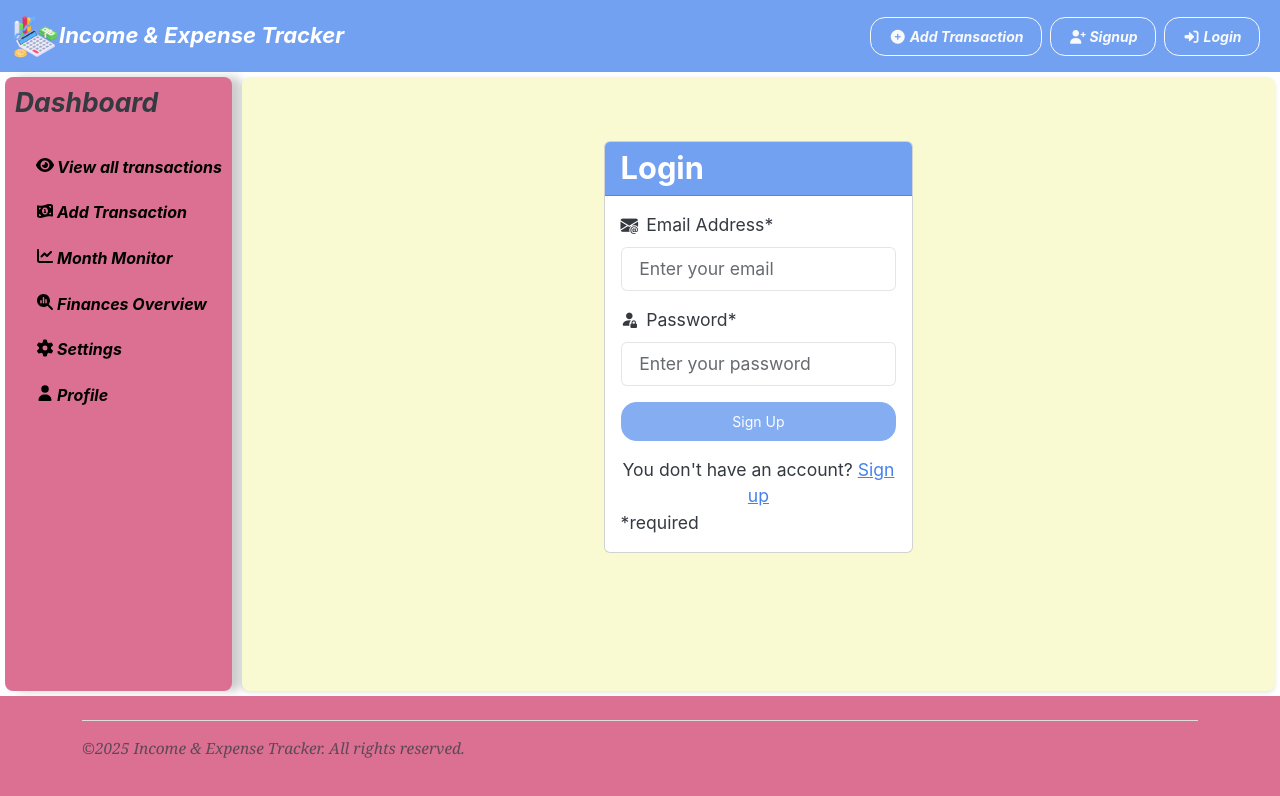
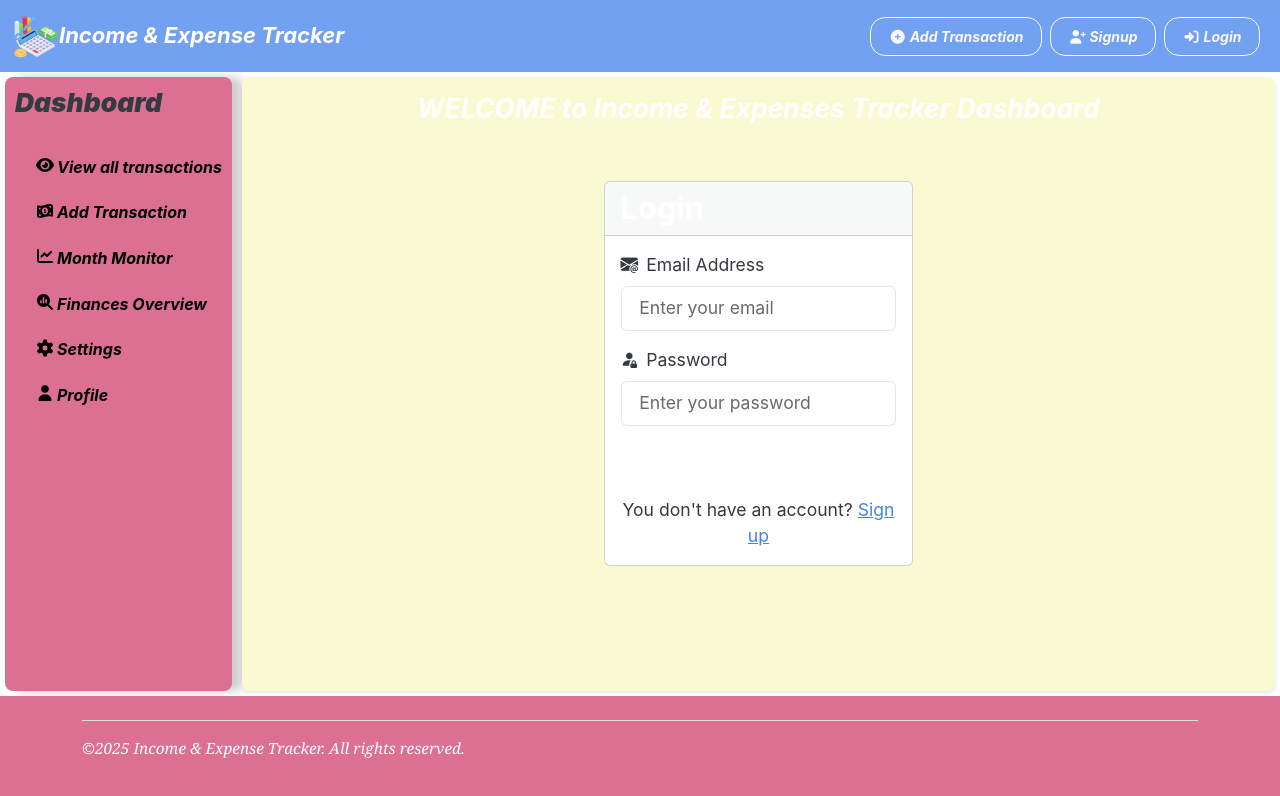
Before and after one commit to nsimat/Expenses.API, an Angular app in the folder Expenses.Frontend/: page /login in a window 1280 px wide. Shown: the top 796 px of the page. Built offline with nearby package versions, Linux system fonts and the light colour scheme.

Commit message:
Refine CSS class for beautiful display

```diff
--- a/Expenses.Frontend/src/app/components/footer/footer.html
+++ b/Expenses.Frontend/src/app/components/footer/footer.html
@@ -1,7 +1,7 @@
 <div class="container">
   <footer class="d-flex flex-wrap justify-content-between align-items-center py-3 my-4 border-top">
     <p class="col-md-6 mb-0 text-body-secondary">
-      <i>©{{currentYear}} Income & Expense Tracker. All rights reserved.</i>
+      <i class="text-white">©{{currentYear}} Income & Expense Tracker. All rights reserved.</i>
     </p>
   </footer>
 </div>
--- a/Expenses.Frontend/src/app/components/login/login.html
+++ b/Expenses.Frontend/src/app/components/login/login.html
@@ -1,8 +1,11 @@
 <div class="container">
   <div class="row justify-content-center">
+    <div class="container alert-login-bg-color text-white">
+      <h4 class="text-center"><i>WELCOME to Income & Expenses Tracker Dashboard</i></h4>
+    </div>
     <div class="col-md-6 col-lg-4">
       <div class="card mt-5">
-        <div class="card-header bg-primary bg-opacity-75">
+        <div class="card-header card-header-bg-color bg-opacity-75">
           <h3 class="card-title mb-0 text-white">Login</h3>
         </div>
         <div class="card-body">
@@ -14,7 +17,7 @@
             }
             <div class="mb-3">
               <i class="bi bi-envelope-at-fill"></i>
-              <label for="email" class="form-label px-2">Email Address*</label>
+              <label for="email" class="form-label px-2">Email Address</label>
               <input type="email" class="form-control" id="email" formControlName="email"
                      placeholder="Enter your email">
               @if (hasError('email', 'required')){
@@ -26,7 +29,7 @@
             </div>
             <div class="mb-3">
               <i class="bi bi-person-fill-lock"></i>
-              <label for="password" class="form-label px-2">Password*</label>
+              <label for="password" class="form-label px-2">Password</label>
               <input type="password" class="form-control" id="password" formControlName="password"
                      placeholder="Enter your password">
               @if (hasError('password', 'required')) {
@@ -38,12 +41,13 @@
             </div>
 
             <div class="d-grid">
-              <button type="submit" class="btn btn-primary px-4" [disabled]="loginForm.invalid">Sign Up</button>
+              <button type="submit" class="btn btn-submit-bg-color px-4 text-white" [disabled]="loginForm.invalid">
+                <strong>Sign In</strong>
+              </button>
             </div>
             <div class="text-center mt-3">
               You don't have an account? <a [routerLink]="['/signup']">Sign up</a>
             </div>
-            <div class="align-content-md-start">*required</div>
           </form>
         </div>
       </div>
--- a/Expenses.Frontend/src/app/components/page-not-found/page-not-found.html
+++ b/Expenses.Frontend/src/app/components/page-not-found/page-not-found.html
@@ -1,11 +1,12 @@
 <div class="wrapper">
   <h1><em>Oops!</em></h1>
-  <h3 class="container">
-    <span style="font-size: 2em;color: chocolate">
+
+  <div class="container alert-bg-color text-white m-3">
+    <h2 class="text-center">
       <i class="fa-solid fa-triangle-exclamation"></i>
       <em>404 Not Found</em>
-    </span>
-  </h3>
+    </h2>
+  </div>
 
   <p>
     <em>Sorry. It seems that an error has occurred. Your requested page was not found.</em>
--- a/Expenses.Frontend/src/app/components/sidebar/sidebar.html
+++ b/Expenses.Frontend/src/app/components/sidebar/sidebar.html
@@ -1,8 +1,8 @@
 <nav class="vertical-navbar">
-  <h4><i>{{ title }}</i></h4>
+  <h4><strong><i>{{ title }}</i></strong></h4>
   <ul>
     <li>
-      <a [routerLink]="['/transactions']" (click)="updateTitle('Transactions Log')">
+      <a [routerLink]="['/transactions']" (click)="updateTitle('My Transactions')">
         <fa-icon [icon]="transactionsLog"></fa-icon>
         <span class="nav-text"><strong><i>View all transactions</i></strong></span>
       </a>
@@ -26,7 +26,7 @@
       </a>
     </li>
     <li>
-      <a href="#" (click)="updateTitle('Setup Income & Expenses')">
+      <a href="#" (click)="updateTitle('Setup Income-Expenses')">
         <fa-icon [icon]="settings"></fa-icon>
         <span class="nav-text"><strong><i>Settings</i></strong></span>
       </a>
--- a/Expenses.Frontend/src/app/components/signup/signup.html
+++ b/Expenses.Frontend/src/app/components/signup/signup.html
@@ -1,8 +1,11 @@
 <div class="container">
   <div class="row justify-content-center">
+    <div class="container alert-login-bg-color text-white">
+      <h4 class="text-center"><i>WELCOME to Income & Expenses Tracker Dashboard</i></h4>
+    </div>
     <div class="col-md-6 col-lg-4">
       <div class="card mt-5">
-        <div class="card-header bg-primary bg-opacity-75">
+        <div class="card-header card-header-bg-color bg-opacity-75">
           <h3 class="card-title mb-0 text-white">Sign Up</h3>
         </div>
         <div class="card-body">
@@ -19,8 +22,7 @@
                      placeholder="Enter your email">
               @if (hasError('email', 'required')){
                 <div class="text-danger">Email is required.</div>
-              }
-              @if (hasError('email', 'email')) {
+              } @else if (hasError('email', 'email')) {
                 <div class="text-danger">Please, enter a valid email address.</div>
               }
             </div>
@@ -52,7 +54,7 @@
               }
             </div>
             <div class="d-grid">
-              <button type="submit" class="btn btn-primary px-4" [disabled]="signupForm.invalid">Sign Up</button>
+              <button type="submit" class="btn btn-submit-bg-color px-4 text-white" [disabled]="signupForm.invalid">Sign Up</button>
 
             </div>
             <div class="text-center mt-3">
--- a/Expenses.Frontend/src/app/components/transaction-form/transaction-form.html
+++ b/Expenses.Frontend/src/app/components/transaction-form/transaction-form.html
@@ -2,7 +2,7 @@
   <div class="row justify-content-center">
     <div class="col-md-8 col-lg-6">
       <div class="card shadow">
-        <div class="card-header bg-primary py-3 text-white">
+        <div class="card-header card-header-bg-color py-3 text-white">
           <h3 class="card-title mb-0 fw-semibold">
             <i>{{ isEditMode ? 'Edit ' : 'Add New ' }} Transaction</i>
           </h3>
@@ -55,7 +55,7 @@
               <button type="button" class="btn btn-secondary btn-md px-4" (click)="cancel()">
                 <i><strong>Cancel</strong></i>
               </button>
-              <button type="submit" class="btn btn-primary btn-md px-4" [disabled]="transactionForm.invalid">
+              <button type="submit" class="btn btn-submit-bg-color btn-md px-4 text-white" [disabled]="transactionForm.invalid">
                 <i><strong>{{  isEditMode ? 'Update' : 'Save' }} Transaction</strong></i>
               </button>
             </div>
--- a/Expenses.Frontend/src/app/components/transaction-list/transaction-list.html
+++ b/Expenses.Frontend/src/app/components/transaction-list/transaction-list.html
@@ -42,7 +42,7 @@
   </div>
 
   <!-- All the transactions in the system -->
-  <div class="container alert-warning text-white">
+  <div class="container alert-bg-color text-white">
     <h4 class="text-center"><i>TRANSACTIONS</i></h4>
   </div>
 
```
